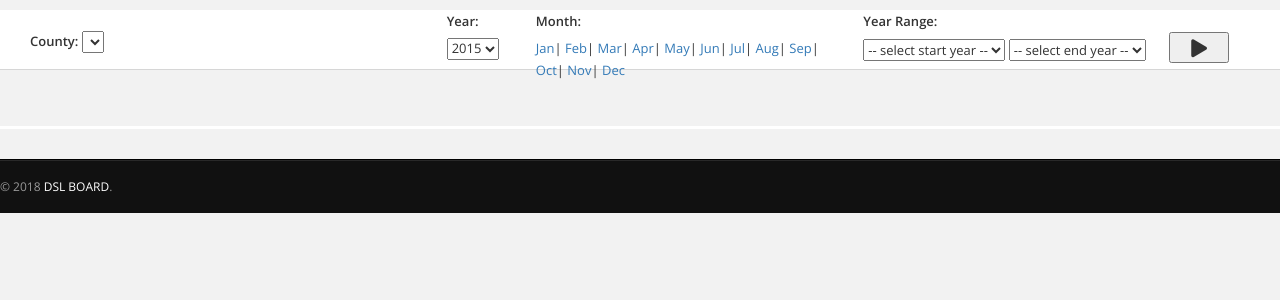
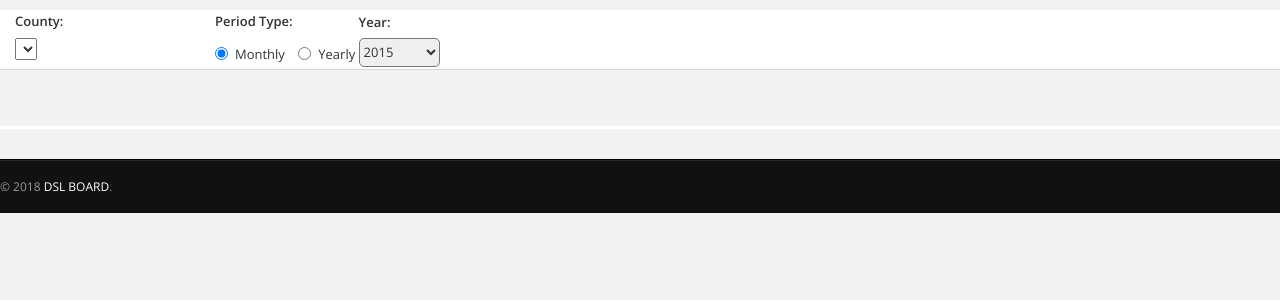
Before and after one commit to uonafya/DSL-portal, a Java web app: page /view/home/index.html in a window 1280 px wide. Shown: the part 72-372 px from the top of the page. Run offline with Spring Boot 4, a stand-in JSP engine, Linux system fonts and the light colour scheme; lists and menus that the app fills with data are empty; the project's own start-up code is not run, and a stand-in starts its controllers and pages; some libraries are stand-ins or nearby versions.

Commit message:
restructure navbar

```diff
--- a/DSLWeb/src/main/webapp/dist/js/dsl/viewmodel/dashboard/main.js
+++ b/DSLWeb/src/main/webapp/dist/js/dsl/viewmodel/dashboard/main.js
@@ -31,7 +31,7 @@ var initOrganisationUnitChosenDropDown = function initOrganisationUnitChosenDrop
     $("#organisation-unit").chosen({
         placeholder_text_single: "Select " + orgType + ": ",
         no_results_text: "No results found!",
-        width: "50%"
+        width: "85%"
     });
 };
 
@@ -65,14 +65,14 @@ $('#organisation-unit').on('change', function (event) {
     yearMonthParameters.currentYear = year;
     setPeriodValues("monthly", year, year);
 
-    console.log("the org unit "+organisationUnit.current_level);
+    console.log("the org unit " + organisationUnit.current_level);
 
     setIndicatorValues("indicator:average:with_filter", indicator);
     setIhrisValues("human_resource:count");
     setKemsaValues("commodity:count");
-    var filter={};
-    filter[organisationUnit.current_level]=new Array(orgunitId);
-    setLocality(organisationUnit.current_level,filter);
+    var filter = {};
+    filter[organisationUnit.current_level] = new Array(orgunitId);
+    setLocality(organisationUnit.current_level, filter);
 
     var queryPropertiesToSubmit = prepareQueryPropertiesToSubmit(indicator, SETTING.graph_year_month);
     getQueryValues(queryPropertiesToSubmit, dslGraph);
@@ -126,7 +126,7 @@ function setPeriodValues(periodType, startDate, endDate) {
 }
 
 
-function setIndicatorValues(indicatorType, indicator,filter) {
+function setIndicatorValues(indicatorType, indicator, filter) {
     var indicatorValuesToQuery = {};
     indicatorValuesToQuery['what'] = indicatorType;
     indicatorValuesToQuery['filter'] = {'indicator': new Array(indicator)};
@@ -135,15 +135,15 @@ function setIndicatorValues(indicatorType, indicator,filter) {
 }
 
 
-function setLocality(org_level,filter){
+function setLocality(org_level, filter) {
     var localityValuesToQuery = {};
-    localityValuesToQuery['what'] = "locality:"+org_level;
+    localityValuesToQuery['what'] = "locality:" + org_level;
     localityValuesToQuery['filter'] = filter;
     console.log("Filter");
     console.log(filter);
     queryParametersList.push(localityValuesToQuery);
     return queryParametersList;
-    }
+}
 
 function setIhrisValues(cadreType) {
     var humanResourceValuesToQuery = {};
@@ -276,6 +276,24 @@ function _validateYearRange(startYear, endYear) {
     return true;
 }
 
+
+$("input:radio[name=optradiotimespan]").click(function (event) {
+    var periodTypeSelected = event.target.value;
+    if (periodTypeSelected == 'monthly') {
+        //$('#monthly-opt').show();
+        $('#monthly-opt').css('display', 'inline-block');
+         $('#yearly-opt').css('display', 'none');
+        selectedPeriodType.selectedRadioBtn = 'monthly';
+    } else {
+        //$('.month').hide();
+        $('#yearly-opt').css('display', 'inline-block');
+        $('#monthly-opt').css('display', 'none');
+        selectedPeriodType.selectedRadioBtn = 'yearly';
+    }
+
+});
+
+
 //get year range data
 $(document).ready(function () {
     $("#filter").click(function () {
--- a/DSLWeb/src/main/webapp/view/home/index.html
+++ b/DSLWeb/src/main/webapp/view/home/index.html
@@ -51,6 +51,10 @@
             }
             #table-status{
                 display: none;
+            }
+            ._label { 	display: inline-block; 	max-width: 100%; 	margin-bottom: 5px; 	font-weight: 700; }
+            .chosen-container{
+                margin-top: 4px;
             }
         </style>
 
@@ -126,26 +130,32 @@
         <div class="subnavbar">
             <div class="subnavbar-inner">
                 <div class="container org-unit" style="width: 100%;">
-                    <div class="col-sm-4" style="margin-top: 20px;">
+                    <div class="" style="float: left;width: 200px">
 
-
-                        <label data-name="organisation-unit" for="organisation-unit">County: </label>
+                        <label data-name="organisation-unit" style="display: block" for="organisation-unit">County: </label>
 
                         <select id="organisation-unit" >
 
                         </select>
+                        <!--<span class="vl"></span>-->
+                    </div>
+                    <div class="" style="float: left;">
+
+                        <div style="display: inline-block;">
+                            <label style="display:block;margin-bottom: 9px;">Period Type: </label>
+                            <label class="radio-inline">
+                                <input type="radio" value="monthly" name="optradiotimespan" checked>Monthly
+                            </label>
+                            <label class="radio-inline">
+                                <input type="radio" value="yearly" name="optradiotimespan">Yearly
+                            </label>
+                        </div>
 
 
-                        <!--<span class="vl"></span>-->
-
-
-                    </div>
-                    <div class="col-sm-4">
-                        <div class="row" style="display: inline-block;">
-
-                            <div class="col-sm-3">
-                                <label for="year">Year: </label>
-                                <select id="start_year">
+                        <div id="monthly-opt" style="display: inline-block;">
+                            <label class="_label" style="display: block;" for="year">Year: </label>
+                            <select style="height: 29.5px; border-radius:5px;" id="start_year">
+                                <option disabled selected value>-- select --</option>
                                 <option value="2007">2007</option>
                                 <option value="2008">2008</option>
                                 <option value="2009">2009</option>
@@ -161,33 +171,14 @@
                             </select>
                         </div>
 
-                            <div class="col-sm-9" style="padding-left: 0;">
-                                <label for="end_month">Month: </label>
-                                <ul style="padding-left: 0;" id="start_month" >
-                                    <li ><a data-value="1" href="#">Jan</a></li>|
-                                    <li ><a data-value="2" href="#">Feb</a></li>|
-                                    <li ><a data-value="3" href="#">Mar</a></li>|
-                                    <li ><a data-value="4" href="#">Apr</a></li>|
-                                    <li ><a data-value="5" href="#">May</a></li>|
-                                    <li ><a data-value="6" href="#">Jun</a></li>|
-                                    <li ><a data-value="7" href="#">Jul</a></li>|
-                                    <li ><a data-value="8" href="#">Aug</a></li>|
-                                    <li ><a data-value="9" href="#">Sep</a></li>|
-                                    <li ><a data-value="10" href="#">Oct</a></li>|
-                                    <li ><a data-value="11" href="#">Nov</a></li>|
-                                    <li ><a data-value="12" href="#">Dec</a></li>
-                                </ul>
-                            </div>
-                        </div>
-                    </div>
-                    <div class="col-sm-4">
+                        <div id="yearly-opt" style="display: none;">
                             <!--<span class="vl"></span>-->
-                        <div style="display: inline-block;"><strong>Year Range: </strong></div><span style="color:red;" id="year-range-msg"></span>
+                            <div style="display: inline-block;">
+                                <div class="_label">From:</div><span style="color:red;" id="year-range-mg"></span>
                                 <div></div>
-                        <!--<label for="start-time">From:</label>-->
-                        <!--<input id="start-time" class="time-period date-picker" style="display: inline-block" name="time-period" type="text">-->
-                        <select id="start-time">
-                            <option disabled selected value> -- select start year -- </option>
+                                <!--<div class="form-group">-->
+                                <select style="height: 29.5px;border-radius:5px; " id="start-time">
+                                    <option disabled selected value>-- select --</option>
                                     <option value="2007">2007</option>
                                     <option value="2008">2008</option>
                                     <option value="2009">2009</option>
@@ -201,12 +192,16 @@
                                     <option value="2017">2017</option>
                                     <option value="2018">2018</option>
                                 </select>
-
+                                <!--</div>-->
+                            </div>
                             <!--<label for="end-time">To:</label>-->
                             <!--<input id="end-time" class="time-period date-picker" style="display: inline-block" name="time-period" type="text">-->
-
-                        <select id="end-time">
-                            <option disabled selected value> -- select end year -- </option>
+                            <div style="display: inline-block;">
+                                <div class="_label">To:</div><span style="color:red;" id="year-range-msg"></span>
+                                <div></div>
+                                <!--<div class="form-group">-->
+                                <select style="height: 29.5px;border-radius:5px; " id="end-time">
+                                    <option disabled selected value>-- select --</option>
                                     <option value="2007">2007</option>
                                     <option value="2008">2008</option>
                                     <option value="2009">2009</option>
@@ -220,11 +215,19 @@
                                     <option value="2017">2017</option>
                                     <option value="2018">2018</option>
                                 </select>
+                                <!--</div>-->
+                                <!--                                <button id="filter" type="button" style="margin-left: 20px;height: 27px; width: 60px;font-size: 18px;" >
+                                                                    Filter
+                                                                </button>-->
+                                <button id="filter" style="margin-left: 4px;margin-bottom: 2.5px;height: 29.5px; line-height: normal; padding:calc;width: 80px;" type="button" class="btn btn-primary btn-xs">Filter</button>
 
-                        <button id="filter" type="button" style="margin-left: 20px;height: 31px; width: 60px;font-size: 18px;" >
-                            <i class="fa fa-play" aria-hidden="true"></i>
-                        </button>
                             </div>
+
+                        </div>
+
+
+                    </div>
+
                 </div>
 
 
@@ -308,6 +311,5 @@
         <script src="../../dist/js/dsl/viewmodel/dashboard/main.js" type="text/javascript"></script>
 
 
-
     </body>
 </html>
```
Lines whose indentation alone changed are shown as unchanged.
